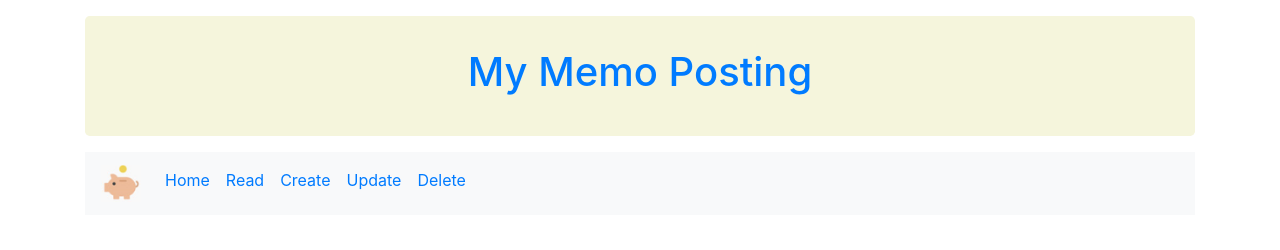
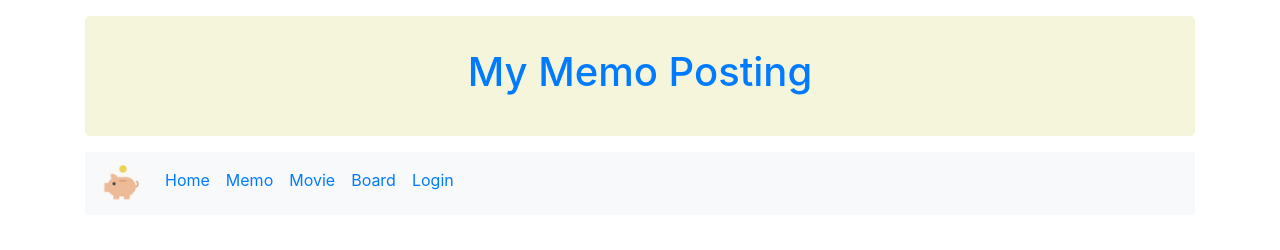
Before and after one commit to swanbaek/Summer, a React (Create React App) app: page / in a window 1280 px wide. Shown: the top 250 px of the page. Built offline with nearby package versions, Linux system fonts and the light colour scheme.

Commit message:
UI 모형 추가

```diff
--- a/src/components/Navbar.js
+++ b/src/components/Navbar.js
@@ -7,20 +7,20 @@
   <a className="navbar-brand" href="#">
     <img src="pig.PNG" alt="Logo" style={{width:40}}/>
   </a>
-    <li className="nav-item active">
+  <li className="nav-item active">
       <a className="nav-link" href="#">Home</a>
     </li>
     <li className="nav-item">
-      <a className="nav-link" href="#">Read</a>
+      <a className="nav-link" href="#">Memo</a>
     </li>
     <li className="nav-item">
-      <a className="nav-link" href="#">Create</a>
+      <a className="nav-link" href="#">Movie</a>
     </li>
     <li className="nav-item">
-      <a className="nav-link" href="#">Update</a>
+      <a className="nav-link" href="#">Board</a>
     </li>
     <li className="nav-item">
-      <a className="nav-link" href="#">Delete</a>
+      <a className="nav-link" href="#">Login</a>
     </li>
   </ul>
 
```
Also changed, not shown: Preview.png, UI.txt (added), 1 other file (tests, documents, lock files or other folders).
